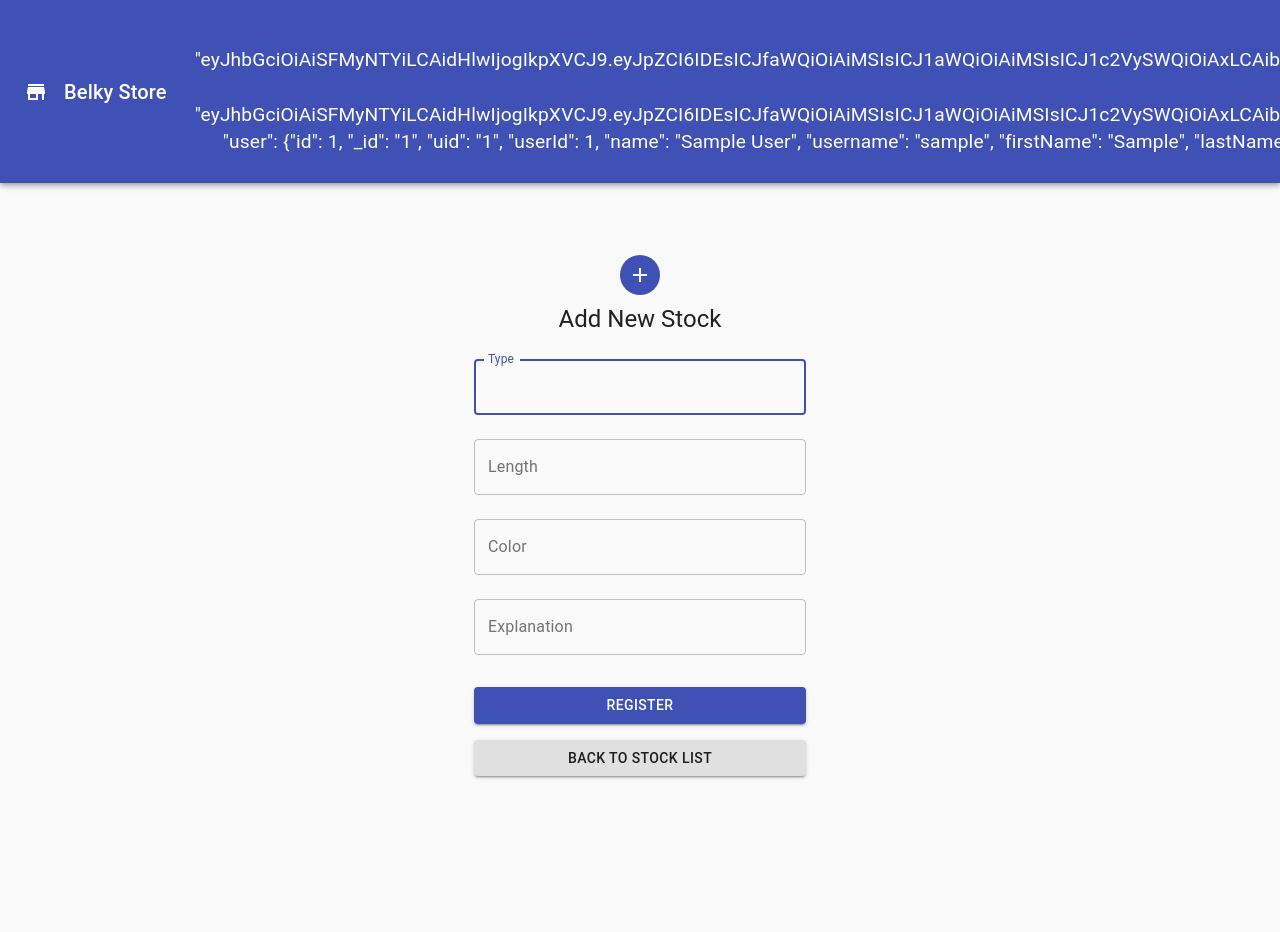
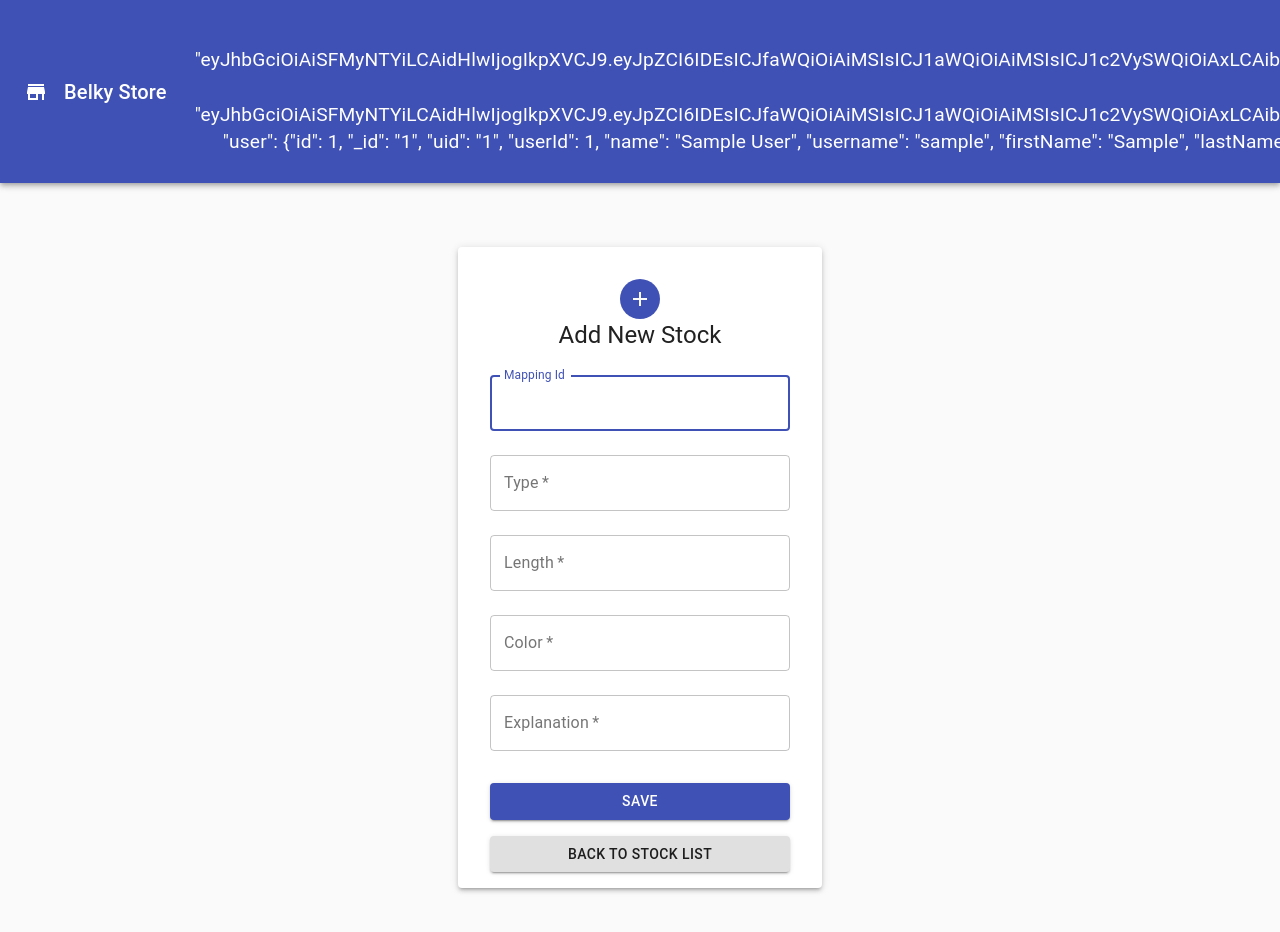
Before and after one commit to msymbolEJA/frontend-textile, a React (Create React App) app: page /new-stock in a window 1280 px wide. Shown: the top 932 px of the page. Before the commit the page ends 840 px from the top, so only its background shows below. Built offline with nearby package versions, Linux system fonts and the light colour scheme; sample sign-in values are in the browser's storage.

Commit message:
add postFormaData func

```diff
--- a/src/components/stock/NewStock.js
+++ b/src/components/stock/NewStock.js
@@ -4,30 +4,30 @@ import Avatar from "@material-ui/core/Avatar";
 import Button from "@material-ui/core/Button";
 import CssBaseline from "@material-ui/core/CssBaseline";
 import TextField from "@material-ui/core/TextField";
-import Link from "@material-ui/core/Link";
 import Container from "@material-ui/core/Container";
-import Box from "@material-ui/core/Box";
-import Grid from "@material-ui/core/Grid";
 import Typography from "@material-ui/core/Typography";
 import { makeStyles } from "@material-ui/core/styles";
-import MenuItem from "@material-ui/core/MenuItem";
 import AddIcon from "@material-ui/icons/Add";
-import { USER_TYPE } from "../../helper/Constants";
+import Paper from "@material-ui/core/Paper";
+import { STORE_NAME, BELKY_STOCK_BASE_URL } from "../../helper/Constants";
+import { postFormData } from "../../helper/PostData";
 import { toastSuccessNotify } from "../otheritems/ToastNotify";
-import { BASE_URL } from "../../helper/Constants";
 
 const useStyles = makeStyles((theme) => ({
   root: {
     height: "100vh",
   },
   paper: {
+    margin: "1rem",
+  },
+  divPaper: {
     margin: theme.spacing(8, 4),
     display: "flex",
     flexDirection: "column",
     alignItems: "center",
   },
   avatar: {
-    margin: theme.spacing(1),
+    marginTop: "2rem",
     backgroundColor: theme.palette.primary.main,
   },
   form: {
@@ -37,14 +37,16 @@ const useStyles = makeStyles((theme) => ({
   submit: {
     margin: theme.spacing(3, 0, 2),
   },
+  saveBtn: {
+    marginBottom: "1rem",
+  },
 }));
-
-// const workshopName = localStorage.getItem("workshop");
 
 export default function Register() {
   const classes = useStyles();
   const history = useHistory();
   const [stockInfo, setStockInfo] = useState({
+    mapping_id: "",
     type: "",
     length: "",
     color: "",
@@ -53,15 +55,28 @@ export default function Register() {
 
   const handleSubmit = (e) => {
     e.preventDefault();
-    console.log("HandleSubmit");
+    stockInfo.store = STORE_NAME;
+    if (stockInfo.mapping_id === "") {
+      stockInfo.mapping_id = 0;
+    }
     console.log(stockInfo);
+    // TODO Send Info to BE
+    postFormData(`${BELKY_STOCK_BASE_URL}/`, stockInfo)
+      .then((data) => {
+        console.log(data);
+        console.log(data.statusText);
+        toastSuccessNotify(data.statusText + " Succesfully!");
+      })
+      .catch((error) => {
+        console.log(error);
+      });
     setStockInfo({
       type: "",
       length: "",
       color: "",
       explanation: "",
+      mapping_id: "",
     });
-    // TODO Send Info to BE
   };
 
   const handleChange = (e) => {
@@ -74,8 +89,9 @@ export default function Register() {
 
   return (
     <Container component="main" maxWidth="xs">
+      <Paper elevation={3} className={classes.paper}>
         <CssBaseline />
-      <div className={classes.paper}>
+        <div className={classes.divPaper}>
           <Avatar className={classes.avatar}>
             <AddIcon />
           </Avatar>
@@ -87,17 +103,30 @@ export default function Register() {
               variant="outlined"
               margin="normal"
               fullWidth
+              id="mapping_id"
+              label="Mapping Id"
+              name="mapping_id"
+              autoComplete="mapping_id"
+              onChange={handleChange}
+              autoFocus
+              value={stockInfo.mapping_id}
+            />
+            <TextField
+              variant="outlined"
+              margin="normal"
+              fullWidth
+              required
               id="type"
               label="Type"
               name="type"
               autoComplete="type"
               onChange={handleChange}
-            autoFocus
               value={stockInfo.type}
             />
             <TextField
               variant="outlined"
               margin="normal"
+              required
               fullWidth
               id="length"
               label="Length"
@@ -111,6 +140,7 @@ export default function Register() {
               margin="normal"
               fullWidth
               id="color"
+              required
               label="Color"
               name="color"
               autoComplete="length"
@@ -121,6 +151,7 @@ export default function Register() {
               variant="outlined"
               margin="normal"
               fullWidth
+              required
               id="explanation"
               label="Explanation"
               name="explanation"
@@ -131,17 +162,24 @@ export default function Register() {
             <Button
               type="submit"
               fullWidth
+              required
               variant="contained"
               color="primary"
               className={classes.submit}
             >
-            Register
+              Save
             </Button>
-          <Button fullWidth variant="contained" onClick={backToStockList}>
+            <Button
+              fullWidth
+              variant="contained"
+              onClick={backToStockList}
+              className={classes.saveBtn}
+            >
               Back to Stock List
             </Button>
           </form>
         </div>
+      </Paper>
     </Container>
   );
 }
```
Lines whose indentation alone changed are shown as unchanged.
